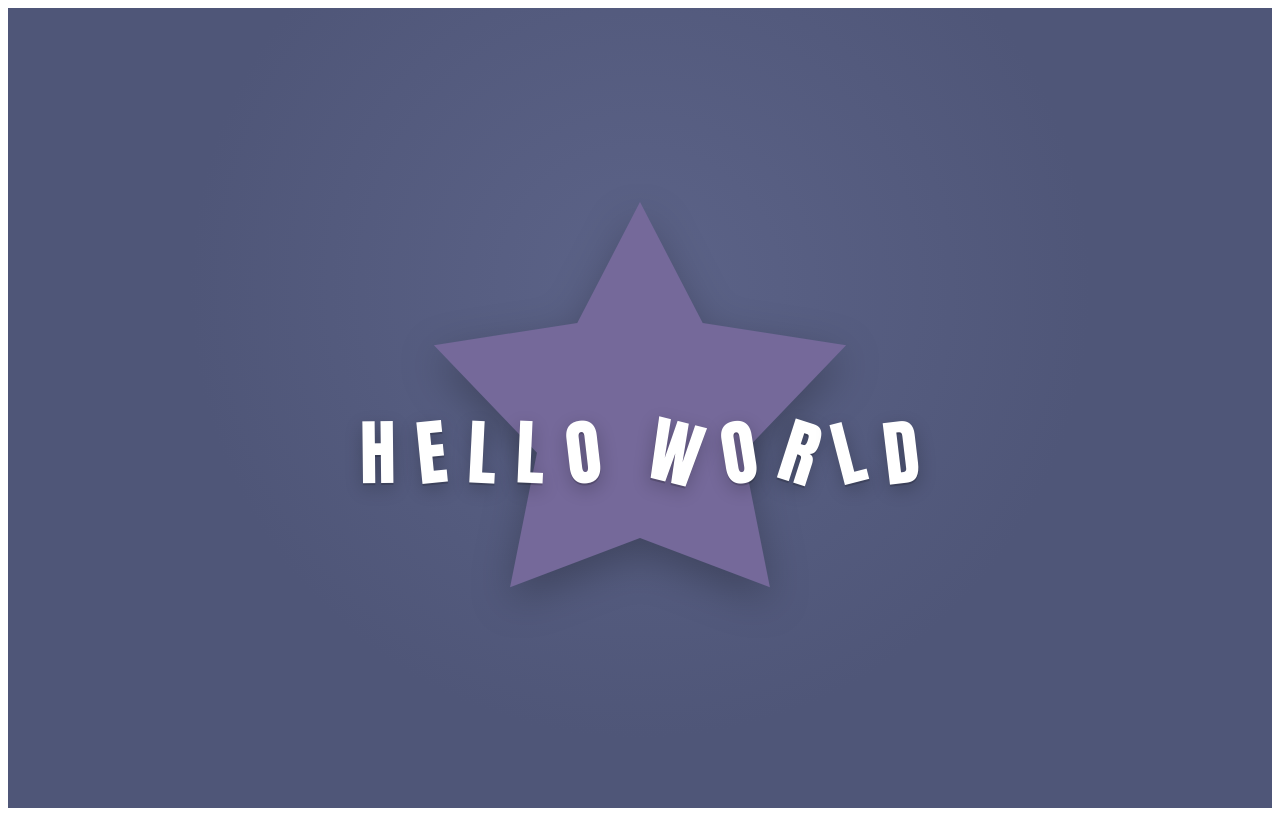
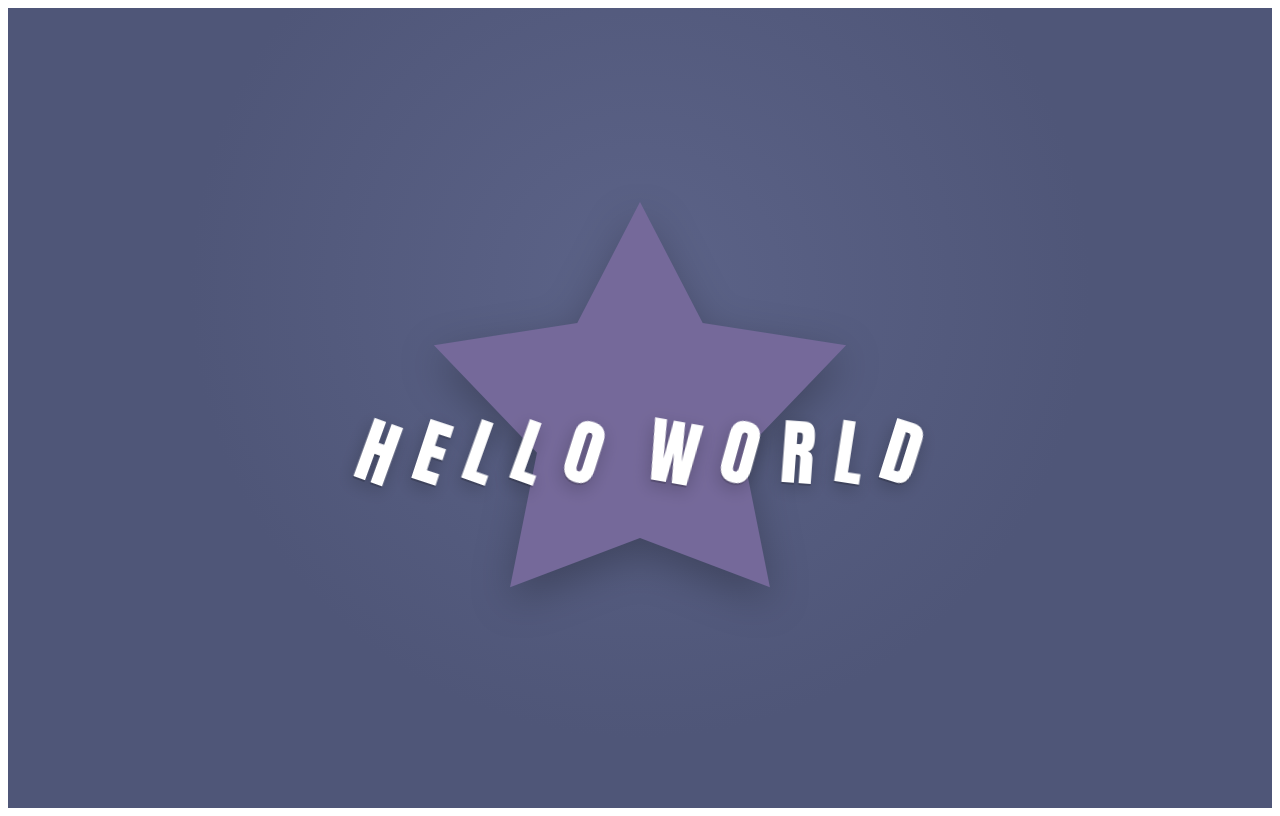
Before and after one commit to Fabricari/poc-hello-react-copilot-chat-agent-take-two, a React (Vite) app: page / in a window 1280 px wide. Built offline with nearby package versions, Linux system fonts and the light colour scheme.

Commit message:
feat: add configurable per-letter wobble animation

```diff
--- a/src/App.css
+++ b/src/App.css
@@ -49,6 +49,17 @@
   top: 0;
   display: inline-block;
   text-align: center;
-  transform-origin: 50% 58%;
+  transform-origin: 50% 50%;
   white-space: pre;
+  animation: hero-letter-wobble var(--wobble-duration) ease-in-out infinite alternate;
 }
+
+@keyframes hero-letter-wobble {
+  from {
+    transform: rotate(var(--wobble-min-deg));
+  }
+
+  to {
+    transform: rotate(var(--wobble-max-deg));
+  }
+}
--- a/src/App.tsx
+++ b/src/App.tsx
@@ -12,12 +12,13 @@ type LetterLayout = {
   char: string;
   left: number;
   width: number;
-  rotation: number;
+  phaseOffsetSeconds: number;
 };
 
 const BASE_LETTER_ROTATION_DEG = 0;
 const RANDOM_ROTATION_RANGE_DEG = 20;
 const LETTER_SPACING_PX = 4;
+const WOBBLE_CYCLE_SECONDS = 3.2;
 const TITLE_FONT_WEIGHT = 900;
 const TITLE_FONT_SIZE_PX = 72;
 const TITLE_FONT_FAMILY = "Impact, Haettenschweiler, 'Arial Black', sans-serif";
@@ -35,7 +36,7 @@ function getLetterLayout(text: string): { letters: LetterLayout[]; totalWidth: n
       char,
       left: index * (TITLE_FONT_SIZE_PX * 0.62 + LETTER_SPACING_PX),
       width: TITLE_FONT_SIZE_PX * 0.62,
-      rotation: BASE_LETTER_ROTATION_DEG + randomInRange(-RANDOM_ROTATION_RANGE_DEG, RANDOM_ROTATION_RANGE_DEG)
+      phaseOffsetSeconds: randomInRange(0, WOBBLE_CYCLE_SECONDS)
     }));
 
     return {
@@ -59,7 +60,7 @@ function getLetterLayout(text: string): { letters: LetterLayout[]; totalWidth: n
       char,
       left: left + index * LETTER_SPACING_PX,
       width,
-      rotation: BASE_LETTER_ROTATION_DEG + randomInRange(-RANDOM_ROTATION_RANGE_DEG, RANDOM_ROTATION_RANGE_DEG)
+      phaseOffsetSeconds: randomInRange(0, WOBBLE_CYCLE_SECONDS)
     };
   });
 
@@ -82,7 +83,10 @@ export function App() {
     '--background-color': theme.backgroundColor,
     '--star-color': theme.starColor,
     '--text-color': theme.textColor,
-    '--title-font-size': `${TITLE_FONT_SIZE_PX}px`
+    '--title-font-size': `${TITLE_FONT_SIZE_PX}px`,
+    '--wobble-min-deg': `${BASE_LETTER_ROTATION_DEG - RANDOM_ROTATION_RANGE_DEG}deg`,
+    '--wobble-max-deg': `${BASE_LETTER_ROTATION_DEG + RANDOM_ROTATION_RANGE_DEG}deg`,
+    '--wobble-duration': `${WOBBLE_CYCLE_SECONDS}s`
   } as CSSProperties;
 
   const titleLayout = useMemo(() => getLetterLayout(greeting), [greeting]);
@@ -107,7 +111,7 @@ export function App() {
             const letterStyle = {
               left: `${letter.left}px`,
               width: `${Math.max(letter.width, 1)}px`,
-              transform: `rotate(${letter.rotation}deg)`
+              animationDelay: `-${letter.phaseOffsetSeconds}s`
             } as CSSProperties;
 
             return (
```
